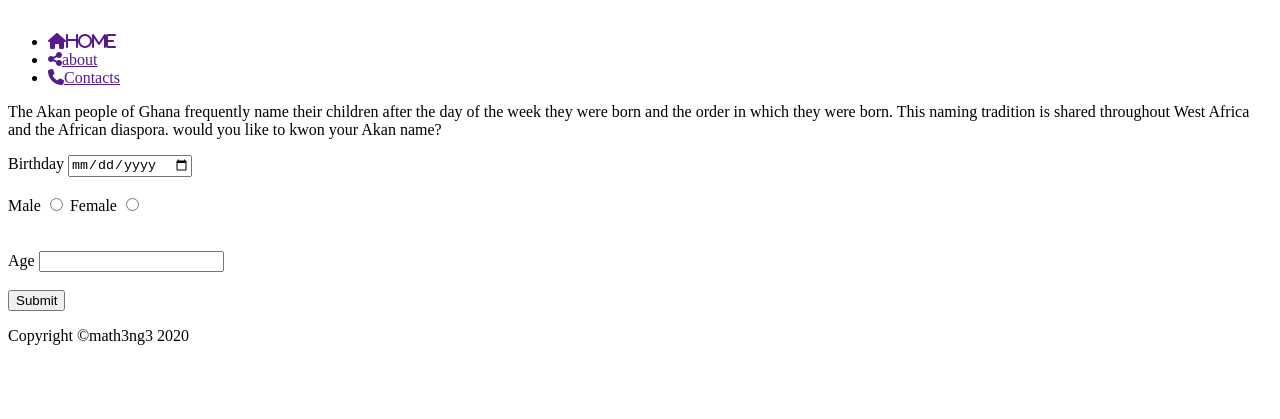
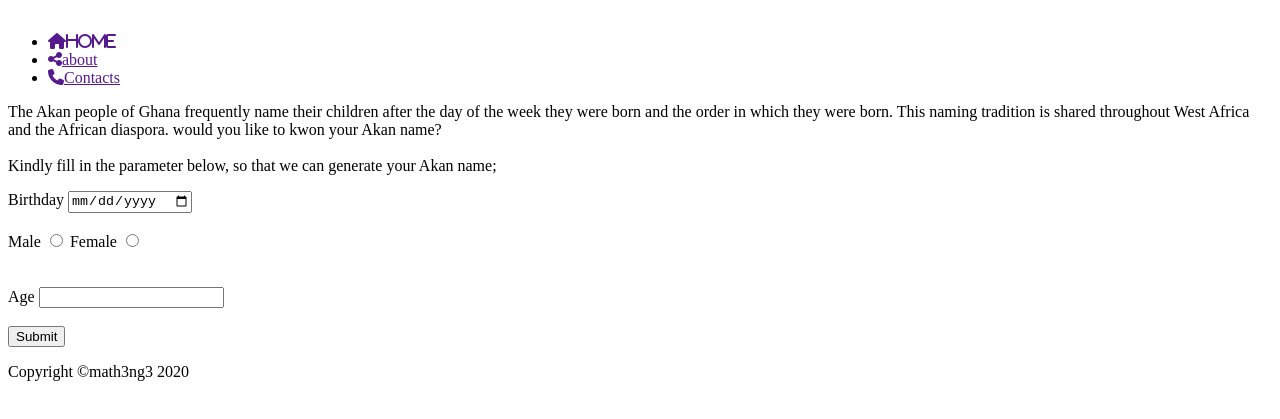
Before and after one commit to math3ng3/Akan, a plain HTML site: page index.html in a window 1280 px wide. Shown: the part 165-584 px from the top of the page. Drawn offline with Linux system fonts and the light colour scheme.

Commit message:
Made changes to the description on my landing page

```diff
--- a/index.html
+++ b/index.html
@@ -24,6 +24,9 @@
         the week they were born and the order in which they were born. This naming
         tradition is shared throughout West Africa and the African diaspora. would
         you like to kwon your Akan name?
+        <br>
+        <br>
+        Kindly fill in the parameter below, so that we can generate your Akan name;
       </P>
   <form id="app">
     <div class="formu">
```
